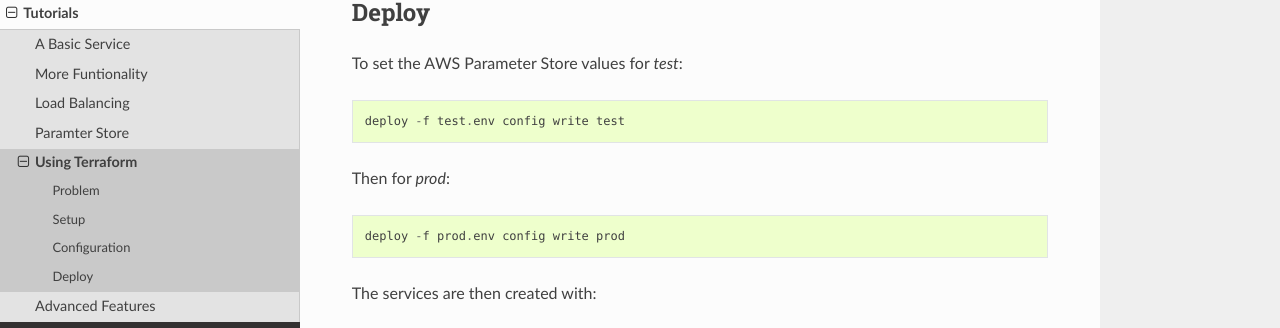
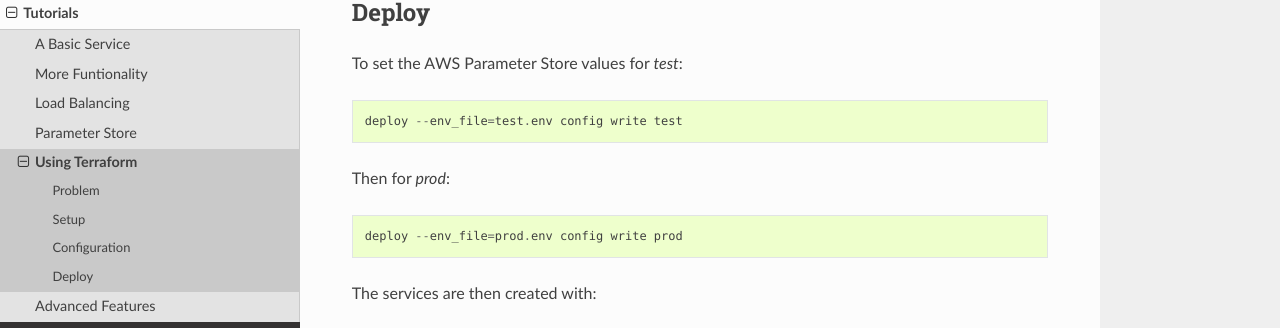
Before and after one commit to caltechads/deployfish, a Sphinx documentation site: the page built from docs/source/tutorial5.rst, in a window 1280 px wide and 900 px high, scrolled down 3258 px. Shown: the part 224-552 px from the top of the window. Built offline with Sphinx 7.4.7 and the Read the Docs theme 2.0.0, drawn with Linux system fonts in a browser that asks for light colours.

Commit message:
BUGFIX: incorrect flags in documentation
BUGFIX: mis-spelling in documentation

```diff
--- a/docs/source/tutorial4.rst
+++ b/docs/source/tutorial4.rst
@@ -1,6 +1,6 @@
-**************
-Paramter Store
-**************
+***************
+Parameter Store
+***************
 
 .. contents::
     :local:
@@ -80,7 +80,7 @@ You might have noticed that so far this solution is still displaying passwords i
 
 To make this easier, *deployfish* allows you to pass an environment file on the command line::
 
-    deploy -f config.env create hello-world-test
+    deploy --env_file=config.env create hello-world-test
 
 This file is expected to be in the format::
 
--- a/docs/source/tutorial5.rst
+++ b/docs/source/tutorial5.rst
@@ -162,11 +162,11 @@ Deploy
 
 To set the AWS Parameter Store values for *test*::
 
-    deploy -f test.env config write test
+    deploy --env_file=test.env config write test
 
 Then for *prod*::
 
-    deploy -f prod.env config write prod
+    deploy --env_file=prod.env config write prod
 
 The services are then created with::
 
--- a/docs/source/yaml.rst
+++ b/docs/source/yaml.rst
@@ -709,7 +709,7 @@ In practice, you do not want the *deployfish.yml* file to contain actual passwor
 
 To make this easier, *deployfish* allows you to pass an environment file on the command line::
 
-    deploy -f config.env create hello-world-test
+    deploy --env_file=config.env create hello-world-test
 
 This file is expected to be in the format::
 
```
